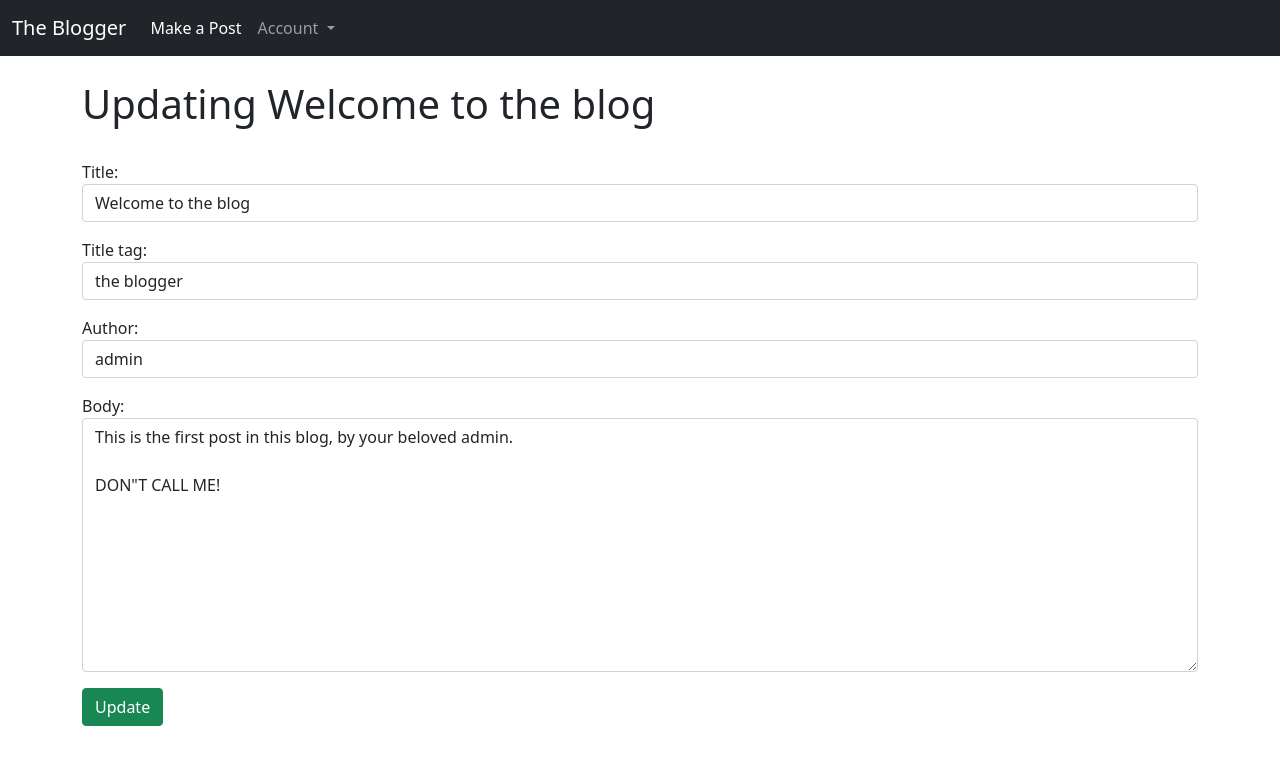
After one commit to brko8088/django_blogger, a Django app: page /post/update/1 in a window 1280 px wide. The commit adds this page. Shown: the top 765 px of the page. Run offline with Django 3.2, Linux system fonts and the light colour scheme; data comes from the database, SQL or seed files in the repository; both versions use the stored data as it was after the commit.

Commit message:
update, delete posts

```diff
--- a/blogfeed/forms.py
+++ b/blogfeed/forms.py
@@ -0,0 +1,24 @@
+from django import forms
+from .models import Post
+
+class CreatePostForm(forms.ModelForm):
+  class Meta:
+    model=Post
+    fields=('title', 'title_tag', 'author', 'body')
+    widgets = {
+      'title': forms.TextInput(attrs={'class': 'form-control', 'placeholder': 'This is Title Placeholder'}),
+      'title_tag': forms.TextInput(attrs={'class': 'form-control'}),
+      'author': forms.Select(attrs={'class': 'form-control'}),
+      'body': forms.Textarea(attrs={'class': 'form-control'}),
+    }
+
+class UpdatePostForm(forms.ModelForm):
+  class Meta:
+    model=Post
+    fields=('title', 'title_tag', 'author', 'body')
+    widgets = {
+      'title': forms.TextInput(attrs={'class': 'form-control', 'placeholder': 'This is Title Placeholder'}),
+      'title_tag': forms.TextInput(attrs={'class': 'form-control'}),
+      'author': forms.Select(attrs={'class': 'form-control'}),
+      'body': forms.Textarea(attrs={'class': 'form-control'}),
+    }
--- a/blogfeed/models.py
+++ b/blogfeed/models.py
@@ -4,7 +4,7 @@ from django.urls import reverse
 
 class Post(models.Model):
   title = models.CharField(max_length=255)
-  # title_tag = models.CharField(max_length=255, default="The Blogger")
+  title_tag = models.CharField(max_length=255, default="the blogger")
   # header_image = models.ImageField(null=True, blank=True, upload_to="images/")
   author = models.ForeignKey(User, on_delete=models.CASCADE)
   body = models.TextField()
@@ -14,4 +14,4 @@ class Post(models.Model):
     return self.title + ' | ' + str(self.author)
 
   def get_absolute_url(self):
-    return reverse("post_details", args=(str(self.id)))
+    return reverse("home")
--- a/blogfeed/templates/base.html
+++ b/blogfeed/templates/base.html
@@ -20,7 +20,7 @@
         <div class="collapse navbar-collapse" id="navbarSupportedContent">
           <ul class="navbar-nav me-auto mb-2 mb-lg-0">
             <li class="nav-item">
-              <a class="nav-link active" aria-current="page" href="{% url 'create_post' %}">Make a Post</a>
+              <a class="nav-link active" aria-current="page" href="{% url 'post_create' %}">Make a Post</a>
             </li>
             <!-- <li class="nav-item">
               <a class="nav-link" href="#">Log in</a>
--- /dev/null
+++ b/blogfeed/templates/post_update.html
@@ -0,0 +1,18 @@
+{% extends 'base.html' %}
+{% block title %}
+Updating {{ post.title }}
+{% endblock %}
+
+{% block content %}
+
+<h1>Updating {{ post.title }}</h1>
+<br/>
+<div class="form-group">
+  <form method="POST">
+    {% csrf_token %}
+    {{ form.as_p }}
+    <button class="btn btn-success">Update</button>
+  </form>
+</div>
+
+{% endblock %}
--- a/blogfeed/urls.py
+++ b/blogfeed/urls.py
@@ -1,8 +1,11 @@
 from django.urls import path, include
-from .views import HomeView, PostView, CreatePostView
+from .views import HomeView, PostView, CreatePostView, UpdatePostView, DeletePostView
 
 urlpatterns = [
   path('', HomeView.as_view(), name="home"),
   path('post/<int:pk>', PostView.as_view(), name="post_details"),
-  path('create_post/', CreatePostView.as_view(), name="create_post"),
+  path('post/<int:pk>/delete', DeletePostView.as_view(), name="post_delete"),
+  path('post_create/', CreatePostView.as_view(), name="post_create"),
+  path('post/update/<int:pk>', UpdatePostView.as_view(), name="post_update"),
+
 ]
--- a/blogfeed/views.py
+++ b/blogfeed/views.py
@@ -1,11 +1,13 @@
 from django.shortcuts import render
-from django.views.generic import ListView, DetailView, CreateView
+from django.urls import reverse_lazy
+from django.views.generic import ListView, DetailView, CreateView, UpdateView, DeleteView
 from .models import Post
-
+from .forms import CreatePostForm, UpdatePostForm
 
 class HomeView(ListView):
   model = Post
   template_name = 'home.html'
+  ordering=['-id']
 
 class PostView(DetailView):
   model = Post
@@ -13,5 +15,15 @@ class PostView(DetailView):
 
 class CreatePostView(CreateView):
   model = Post
-  template_name = 'create_post.html'
-  fields = '__all__'
+  form_class = CreatePostForm
+  template_name = 'post_create.html'
+
+class UpdatePostView(UpdateView):
+  model = Post
+  form_class = UpdatePostForm
+  template_name = 'post_update.html'
+
+class DeletePostView(DeleteView):
+  model = Post
+  template_name = 'post_delete.html'
+  success_url = reverse_lazy('home')
```
Also changed, not shown: blogfeed/templates/create_post.html (deleted, +0 -16 lines), blogfeed/templates/home.html (+8 -2 lines), blogfeed/templates/post_create.html (added, +18 -0 lines), blogfeed/templates/post_delete.html (added, +18 -0 lines), blogfeed/templates/post_details.html (+9 -6 lines), blogfeed/migrations/0005_post_title_tag.py (added), db.sqlite3.
